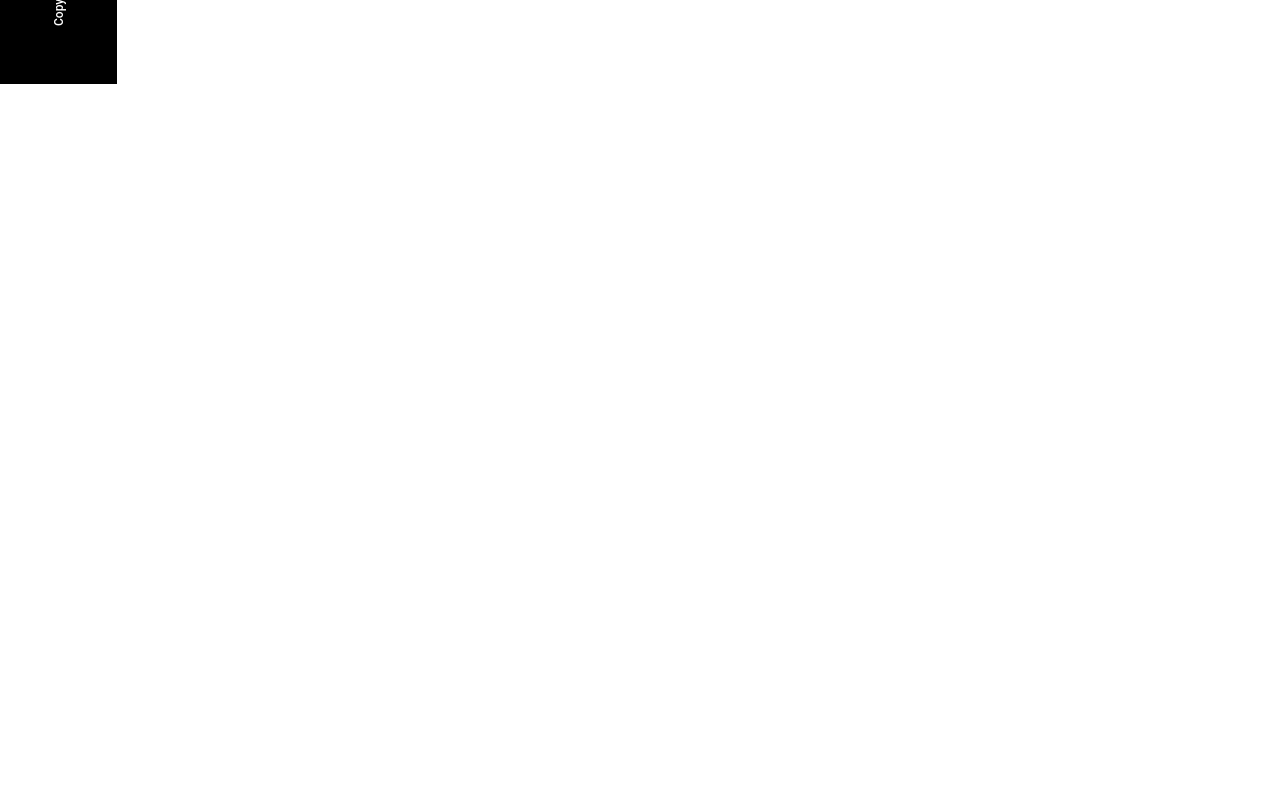
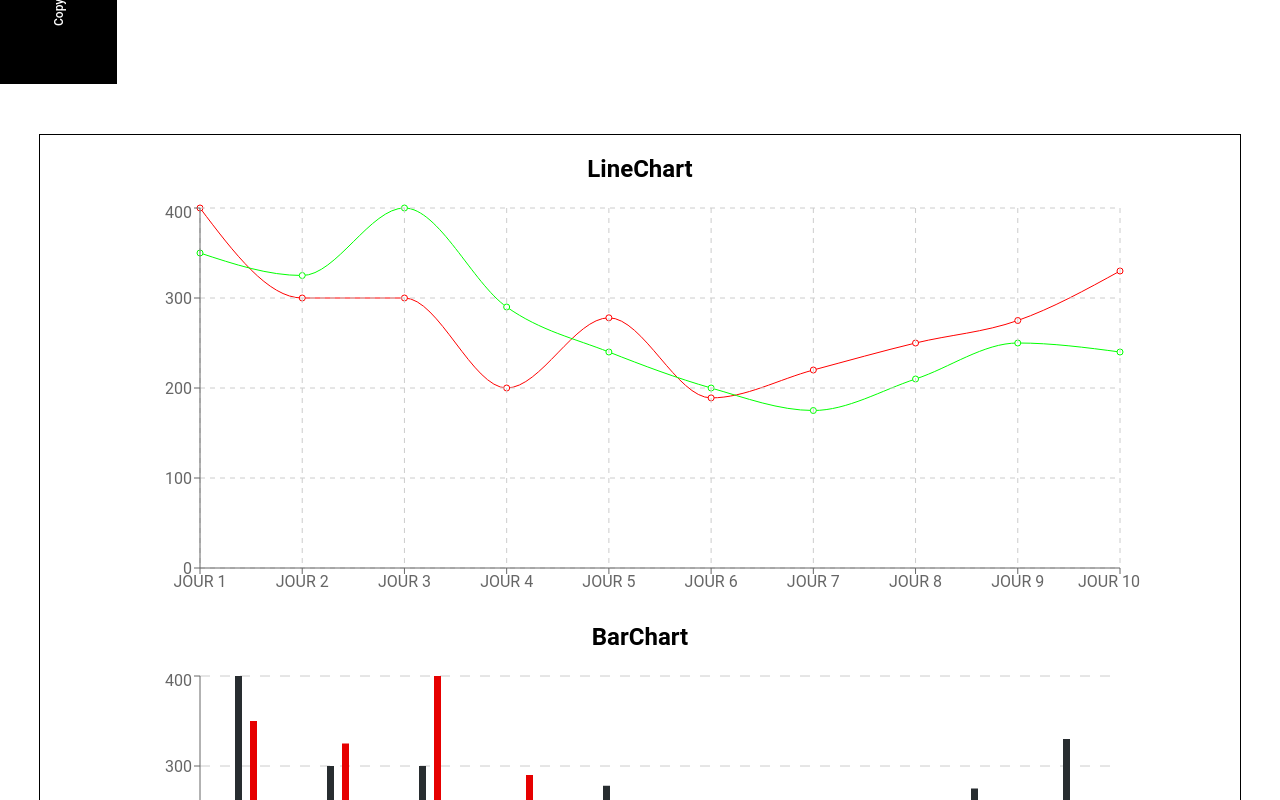
Before and after one commit to Jerome-Fromantin/JeromeFromantin_12_01022022, a React (Create React App) app: page / in a window 1280 px wide. Shown: the part 940-1740 px from the top of the page. Before the commit the page ends 1026 px from the top, so only its background shows below. Built offline with nearby package versions, Linux system fonts and the light colour scheme.

Commit message:
Réalisation pour test des premiers graphiques

```diff
--- a/src/App.js
+++ b/src/App.js
@@ -1,11 +1,13 @@
 //import logo from './logo.svg'
 import './App.css'
 import Profile from './pages/profile'
+import GraphTest from './components/GraphTest'
 
 function App() {
   return (
     <div>
       <Profile/>
+      <GraphTest/>
       {/*<div className="App">
         <header className="App-header">
           <img src={logo} className="App-logo" alt="logo" />
--- /dev/null
+++ b/src/components/GraphTest.js
@@ -0,0 +1,49 @@
+import {LineChart, Line, BarChart, Bar, CartesianGrid, XAxis, YAxis, Tooltip} from 'recharts'
+
+function GraphTest() {
+    const data1 = [
+        {"name": "JOUR 1", "value1": 400, "value2": 350}, {"name": "JOUR 2", "value1": 300, "value2": 325},
+        {"name": "JOUR 3", "value1": 300, "value2": 400}, {"name": "JOUR 4", "value1": 200, "value2": 290},
+        {"name": "JOUR 5", "value1": 278, "value2": 240}, {"name": "JOUR 6", "value1": 189, "value2": 200},
+        {"name": "JOUR 7", "value1": 220, "value2": 175}, {"name": "JOUR 8", "value1": 250, "value2": 210},
+        {"name": "JOUR 9", "value1": 275, "value2": 250}, {"name": "JOUR 10", "value1": 330, "value2": 240}
+    ]
+
+    /*const renderShape = () => {
+        // Code à voir pour arrondir le sommet des barres...
+    }*/
+
+    return (
+        <div className="graphTest">
+            <h2>LineChart</h2>
+            <div>
+            <LineChart width={1000} height ={400} data={data1} margin={{top: 5, right: 20, bottom: 5, left: 0}}
+            className="graphCenter">
+                <Line type="monotone" dataKey="value1" stroke="#FF0000"/>
+                <Line type="monotone" dataKey="value2" stroke="#00FF00"/>
+                <CartesianGrid stroke="#CCC" strokeDasharray="5 5"/>
+                {/* Ci-dessus, la prop "strokeDasharray" met le quadrillage en pointillés en tirets. */}
+                <XAxis dataKey="name"/>
+                <YAxis/>
+                <Tooltip/>
+                {/* Ci-dessus, le composant affiche textuellement les valeurs avec le hover. */}
+            </LineChart>
+            </div>
+
+            <h2>BarChart</h2>
+            <div>
+            <BarChart width={1000} height={400} data={data1} margin={{top: 5, right: 20, bottom: 5, left: 0}}
+            barGap={8} barSize={7} className="graphCenter"> {/*shape={renderShape}*/}
+            <CartesianGrid vertical={false} strokeDasharray="10"/>
+            <XAxis dataKey="name"/>
+            <YAxis/>
+            <Tooltip/>
+            <Bar dataKey="value1" fill="#282D30"/>
+            <Bar dataKey="value2" fill="#E60000"/>
+            </BarChart>
+            </div>
+        </div>
+    )
+}
+
+export default GraphTest
--- a/src/styles.css
+++ b/src/styles.css
@@ -169,3 +169,20 @@
     font-size: 14px;
     font-weight: 500
 }
+
+/* Composant provisoire */
+.graphTest {
+    width: 1200px;
+    height: 1200px;
+    text-align: center;
+    border: 1px black solid;
+    margin: 50px auto
+}
+
+.graphCenter {
+    margin: 0 auto
+}
+
+.barchatBar {
+    border-radius: 3px 3px 0 0
+}
```
